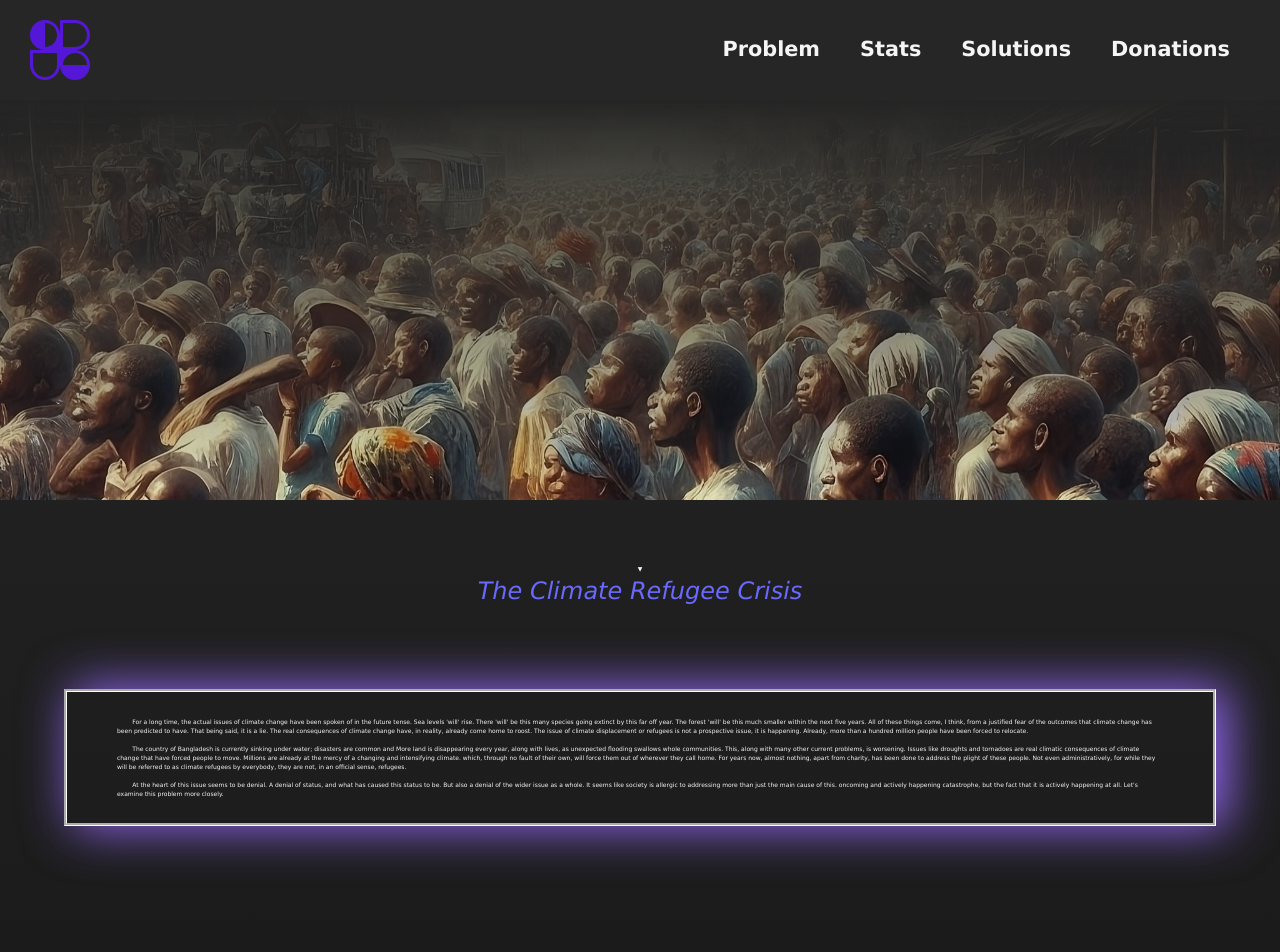
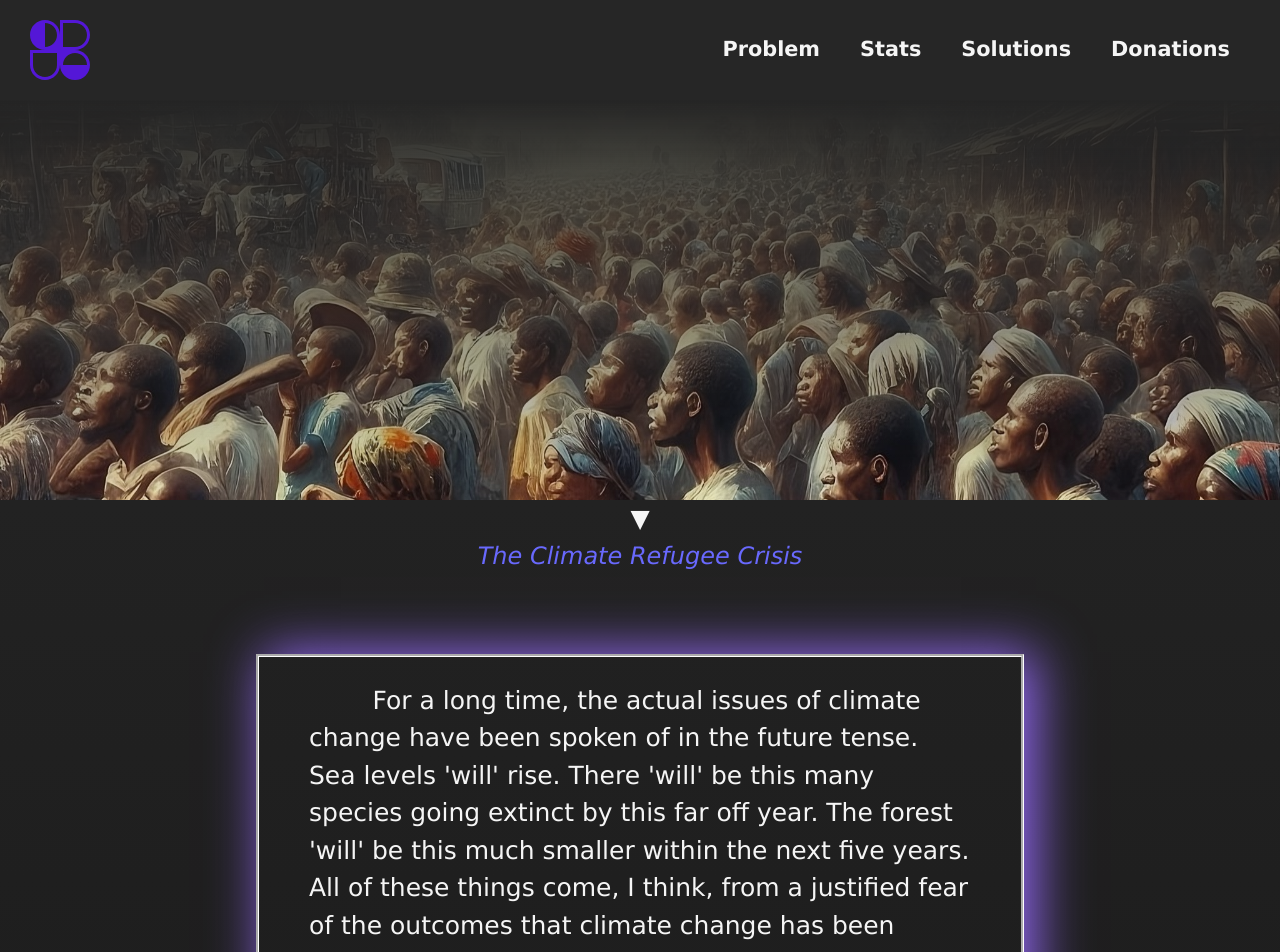
Before and after one commit to clo-info/UGC, a React (Create React App) app in the folder cr_website/: page / in a window 1280 px wide. Shown: the top 952 px of the page. Built offline with nearby package versions, Linux system fonts and the light colour scheme.

Commit message:
messed up font-size, fixed

```diff
--- a/cr_website/src/App.css
+++ b/cr_website/src/App.css
@@ -41,7 +41,7 @@
   margin-left: 20%;
   margin-right: 20%;
   text-align: left;
-  font-size: 22px;
+  font-size: 25px;
 }
 
 .homeSubstance h3{
@@ -84,13 +84,9 @@
   text-align: left;
 }
 
-@media (min-width: 800px){
+@media (min-width: 1200px){
   .hero{
     background-image: url("./components/pictures/crowd2.jpeg")
-  }
-  .homeSubstance{
-    margin: 5%;
-    font-size: 6px;
   }
 }
 /*  */
```
